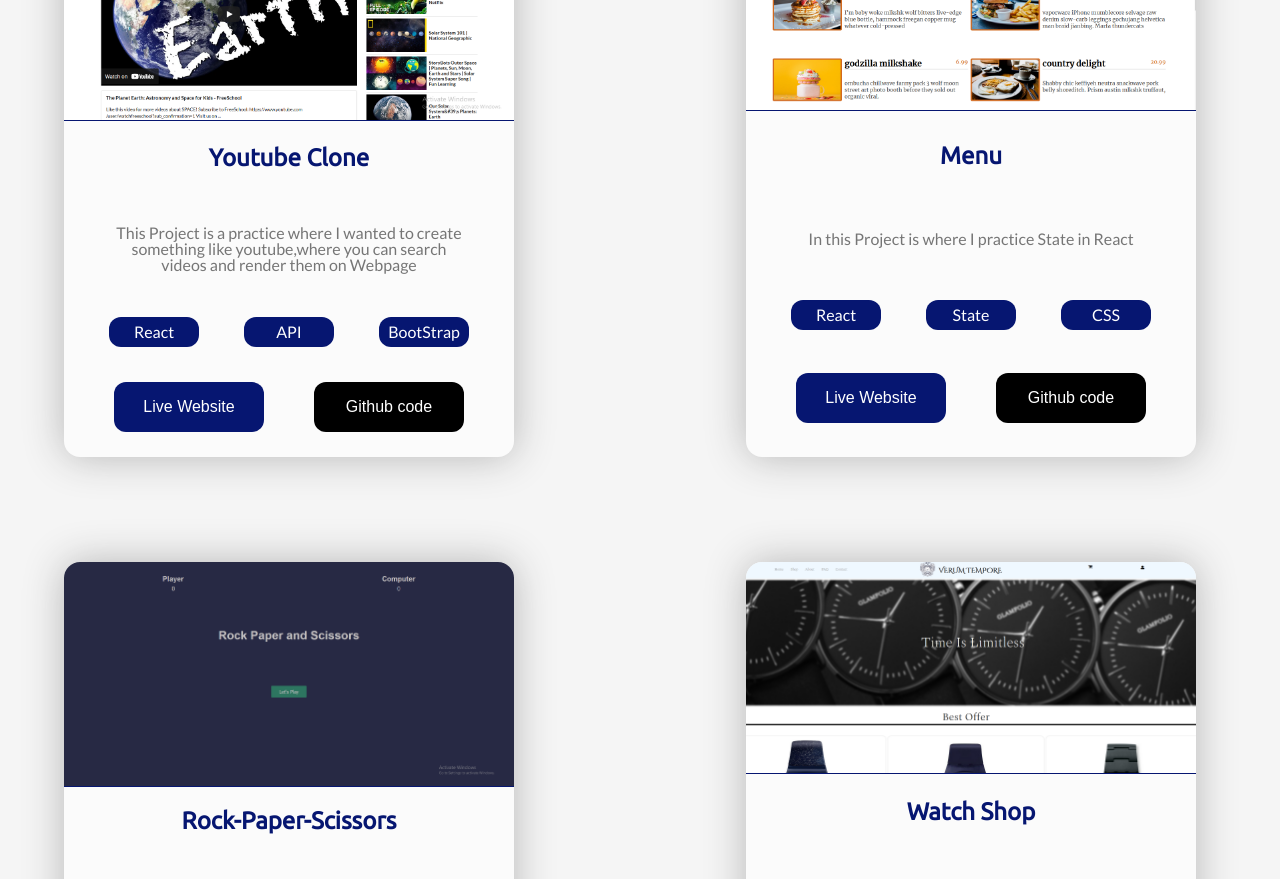
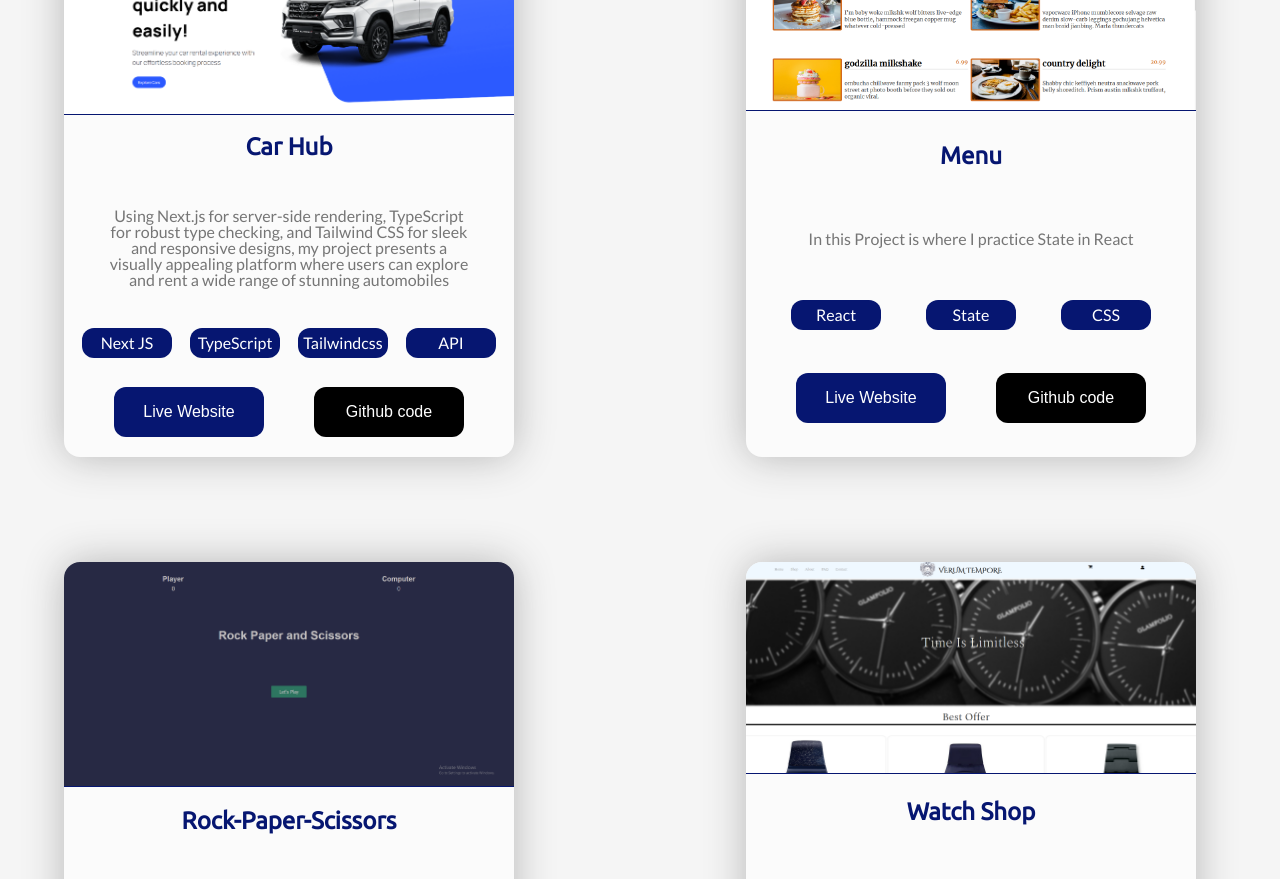
Before and after one commit to Conke99/LatestPortfolio, a React (Create React App) app: page / in a window 1280 px wide. Shown: the part 2640-3519 px from the top of the page. Built offline with nearby package versions, Linux system fonts and the light colour scheme.

Commit message:
Added a newer project

```diff
--- a/src/Components/Projects/Projects.js
+++ b/src/Components/Projects/Projects.js
@@ -24,12 +24,12 @@ const Projects = () => {
     {
       id: 3,
       img: "./Images/ProjectImages/Project 3.png",
-      name: "Youtube Clone",
+      name: "Car Hub",
       about:
-        "This Project is a practice where I wanted to create something like youtube,where you can search videos and render them on Webpage",
-      tech: ["React", "API", "BootStrap"],
-      liveWebsite: "https://practical-hawking-f22815.netlify.app/",
-      gitHub: "https://github.com/FoodNipple/videos",
+        "Using Next.js for server-side rendering, TypeScript for robust type checking, and Tailwind CSS for sleek and responsive designs, my project presents a visually appealing platform where users can explore and rent a wide range of stunning automobiles",
+      tech: ["Next JS", "TypeScript", "Tailwindcss", "API"],
+      liveWebsite: "https://cars-showcase-yeh5.vercel.app/",
+      gitHub: "https://github.com/Conke99/cars_showcase/tree/master",
     },
     {
       id: 4,
```
Also changed, not shown: public/Images/ProjectImages/Project 3.png.
